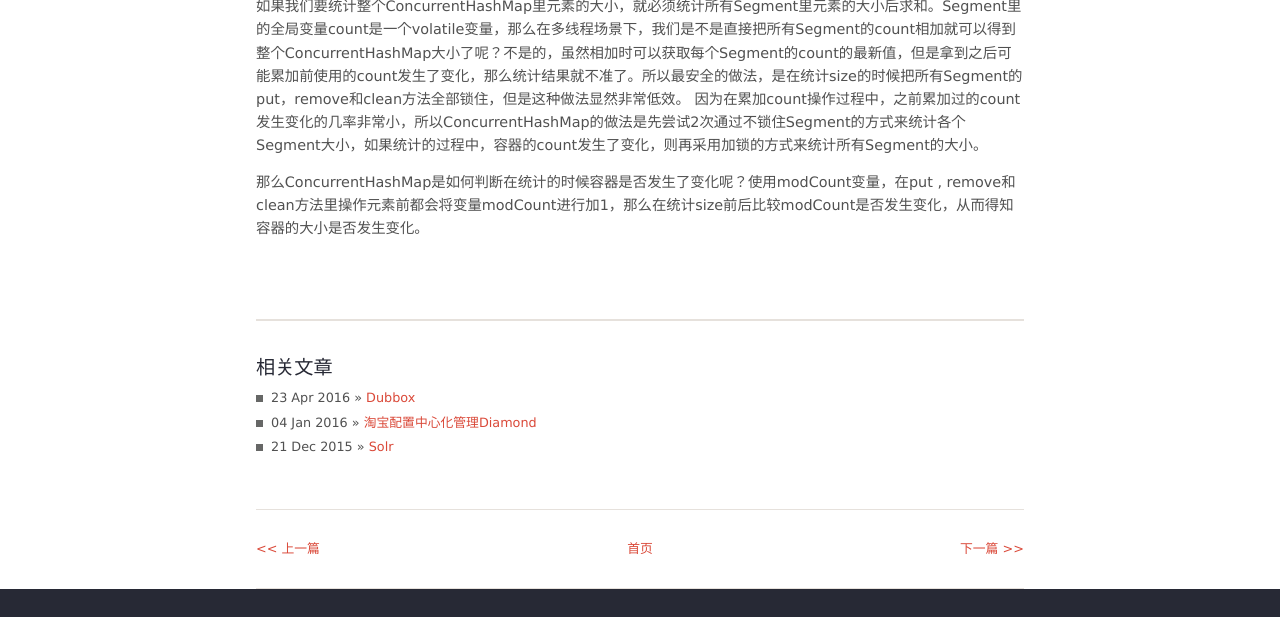
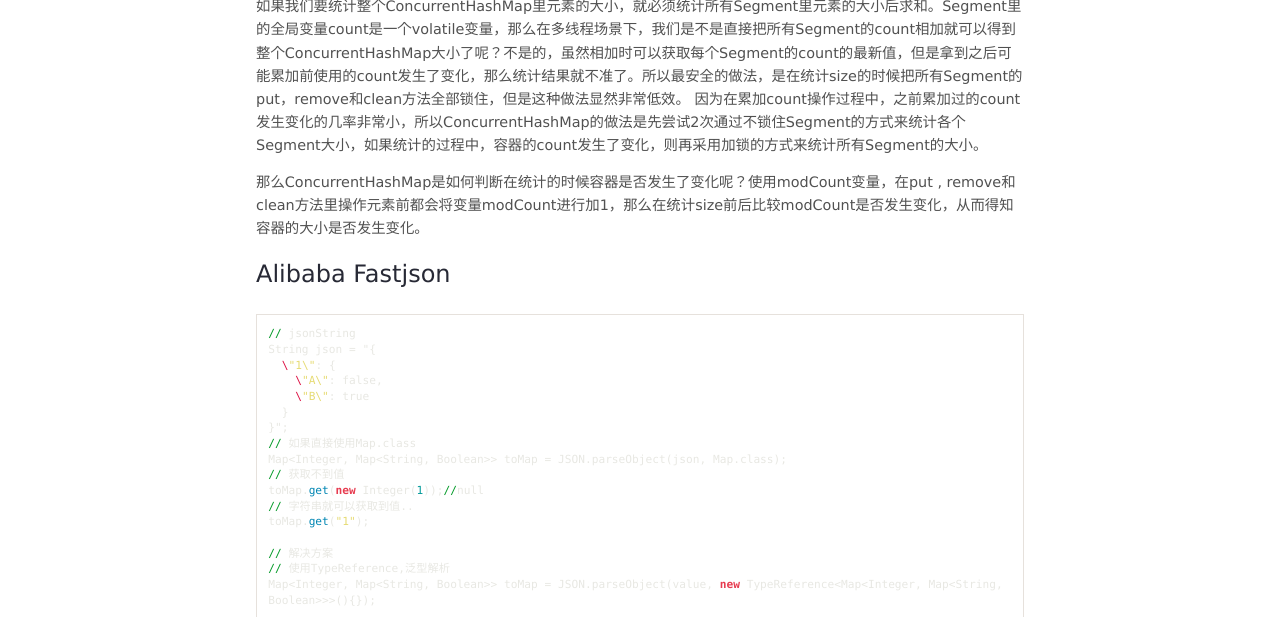
Before and after one commit to junhc/junhc.github.io, a Jekyll site: the page built from _posts/2016-04-23-java.md, in a window 1280 px wide and 900 px high, scrolled down 5585 px, cut to the strip 0-617 px from the top of the window. Built offline with Jekyll 4.4.1, drawn with Linux system fonts in a browser that asks for light colours; Markdown is read by kramdown in place of the engine named in the settings; comment, search, counter and statistics services are not loaded.

Commit message:
Update 2016-04-23-java.md

````diff
--- a/_posts/2016-04-23-java.md
+++ b/_posts/2016-04-23-java.md
@@ -214,3 +214,25 @@
 如果我们要统计整个ConcurrentHashMap里元素的大小，就必须统计所有Segment里元素的大小后求和。Segment里的全局变量count是一个volatile变量，那么在多线程场景下，我们是不是直接把所有Segment的count相加就可以得到整个ConcurrentHashMap大小了呢？不是的，虽然相加时可以获取每个Segment的count的最新值，但是拿到之后可能累加前使用的count发生了变化，那么统计结果就不准了。所以最安全的做法，是在统计size的时候把所有Segment的put，remove和clean方法全部锁住，但是这种做法显然非常低效。 因为在累加count操作过程中，之前累加过的count发生变化的几率非常小，所以ConcurrentHashMap的做法是先尝试2次通过不锁住Segment的方式来统计各个Segment大小，如果统计的过程中，容器的count发生了变化，则再采用加锁的方式来统计所有Segment的大小。
 
 那么ConcurrentHashMap是如何判断在统计的时候容器是否发生了变化呢？使用modCount变量，在put , remove和clean方法里操作元素前都会将变量modCount进行加1，那么在统计size前后比较modCount是否发生变化，从而得知容器的大小是否发生变化。
+
+### Alibaba Fastjson
+
+```vim
+// jsonString
+String json = "{
+  \"1\": {
+    \"A\": false,
+    \"B\": true
+  }
+}";
+// 如果直接使用Map.class
+Map<Integer, Map<String, Boolean>> toMap = JSON.parseObject(json, Map.class);
+// 获取不到值
+toMap.get(new Integer(1));//null
+// 字符串就可以获取到值..
+toMap.get("1");
+
+// 解决方案
+// 使用TypeReference,泛型解析
+Map<Integer, Map<String, Boolean>> toMap = JSON.parseObject(value, new TypeReference<Map<Integer, Map<String, Boolean>>>(){});
+```
````
